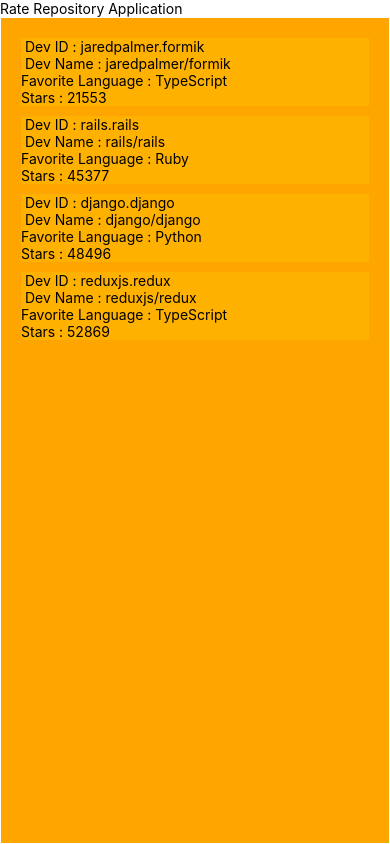
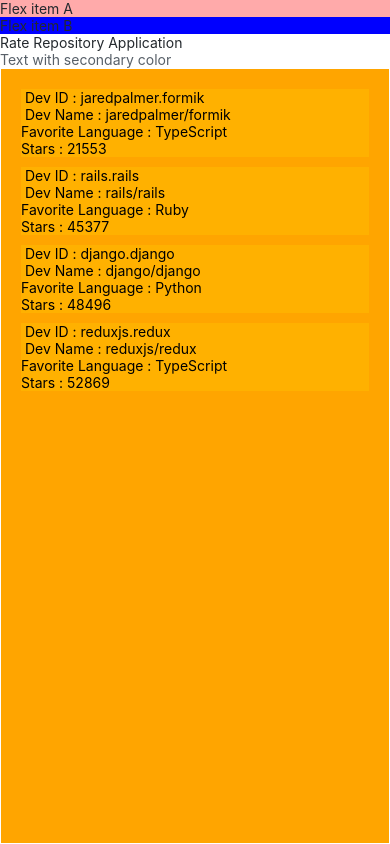
Before and after one commit to rajoy99/Rate_Repository, a React Native app: screen / in a window 390 px wide. Built offline with nearby package versions, Linux system fonts and the light colour scheme.

Commit message:
style changes

```diff
--- a/src/components/Main.jsx
+++ b/src/components/Main.jsx
@@ -1,6 +1,8 @@
 import Constants from 'expo-constants';
-import { Text, StyleSheet, View } from 'react-native';
+import { StyleSheet, View } from 'react-native';
 import RepositoryList from './RepositoryList';
+import Text from './Text';
+
 
 const styles = StyleSheet.create({
   container: {
@@ -8,12 +10,41 @@
     flexGrow: 1,
     flexShrink: 1,
   },
+  flexContainer: {
+    display: 'flex',
+  },
+  flexItemA: {
+    flexGrow: 10,
+    backgroundColor: '#faa',
+  },
+  flexItemB: {
+    flexGrow: 10,
+    backgroundColor: 'blue',
+  }
 });
+
+
+
+const FlexboxExample = () => {
+  return (
+    <View style={styles.flexContainer}>
+      <View style={styles.flexItemA}>
+        <Text>Flex item A</Text>
+      </View>
+      <View style={styles.flexItemB}>
+        <Text>Flex item B</Text>
+      </View>
+    </View>
+  );
+};
 
 const Main = () => {
   return (
     <View style={styles.container}>
+
+      <FlexboxExample />
       <Text>Rate Repository Application</Text>
+      <Text color="textSecondary">Text with secondary color</Text>
       <RepositoryList />
     </View>
 
--- a/src/components/RepositoryItem.jsx
+++ b/src/components/RepositoryItem.jsx
@@ -6,7 +6,9 @@
 
   },
   item:{
-    backgroundColor:'#ff02'
+    backgroundColor:'#ff02',
+    flexDirection:'column',
+    flexGrow:20
   }
 });
 
```
